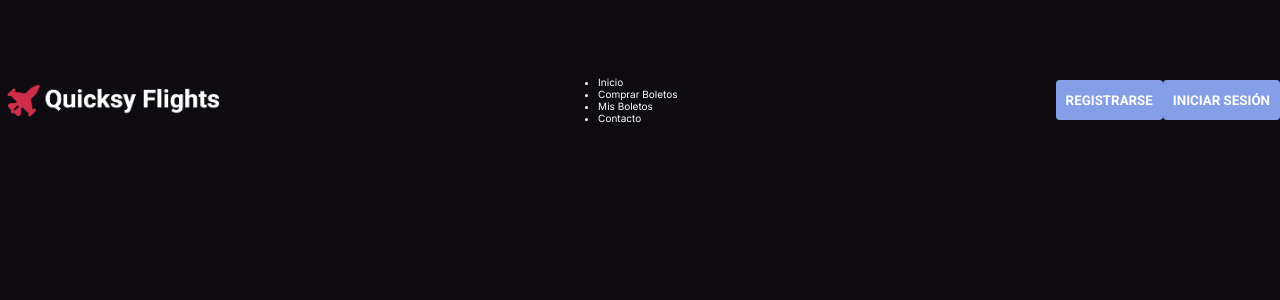
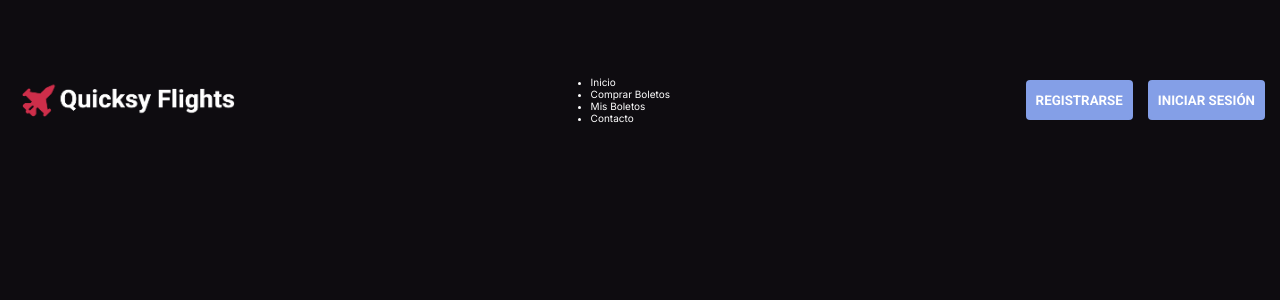
Before and after one commit to MorasDeFresa/quicksy-flights, a Next.js app: page / in a window 1280 px wide. Shown: the top 300 px of the page. Built offline with nearby package versions, Linux system fonts and the light colour scheme.

Commit message:
Adding global styles and defining header styles

```diff
--- a/src/app/globals.scss
+++ b/src/app/globals.scss
@@ -39,4 +39,13 @@ body {
   color: white;
   font-family: $font-family;
   font-weight: 600;
+  cursor: pointer;
 }
+
+.btn:hover {
+  background-color: $secondary-color;
+}
+
+.btn:active {
+  background-color: $background-color;
+}
--- a/src/app/shared/header/header.scss
+++ b/src/app/shared/header/header.scss
@@ -4,6 +4,7 @@
   @include displayFlex(row, space-between, center);
   width: 100vw;
   height: 8rem;
+  padding: 0 1.5rem;
   background-color: $background-color;
   color: white;
 
@@ -14,6 +15,6 @@
   }
 
   .login-buttons {
-
+    @include displayFlex(row, center, center, 1.5rem);
   }
 }
```
